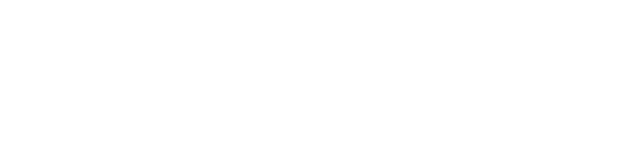
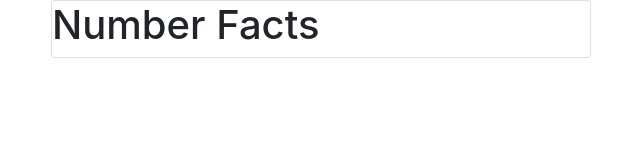
Before and after one commit to HamzaJirah/number-facts-app, a plain HTML site: page index.html in a window 1280 px wide. Shown: the whole page, without its empty margins (34-674 px from the left). Drawn offline with Linux system fonts and the light colour scheme.

Commit message:
added card class

```diff
--- a/index.html
+++ b/index.html
@@ -10,7 +10,11 @@
 <body>
   <div class="container">
     <div class="row">
-      <div class="col-md-6"></div>
+      <div class="col-md-6">
+        <div class="card">
+          <h1>Number Facts</h1>
+        </div>
+      </div>
     </div>
   </div>
 </body>
```
